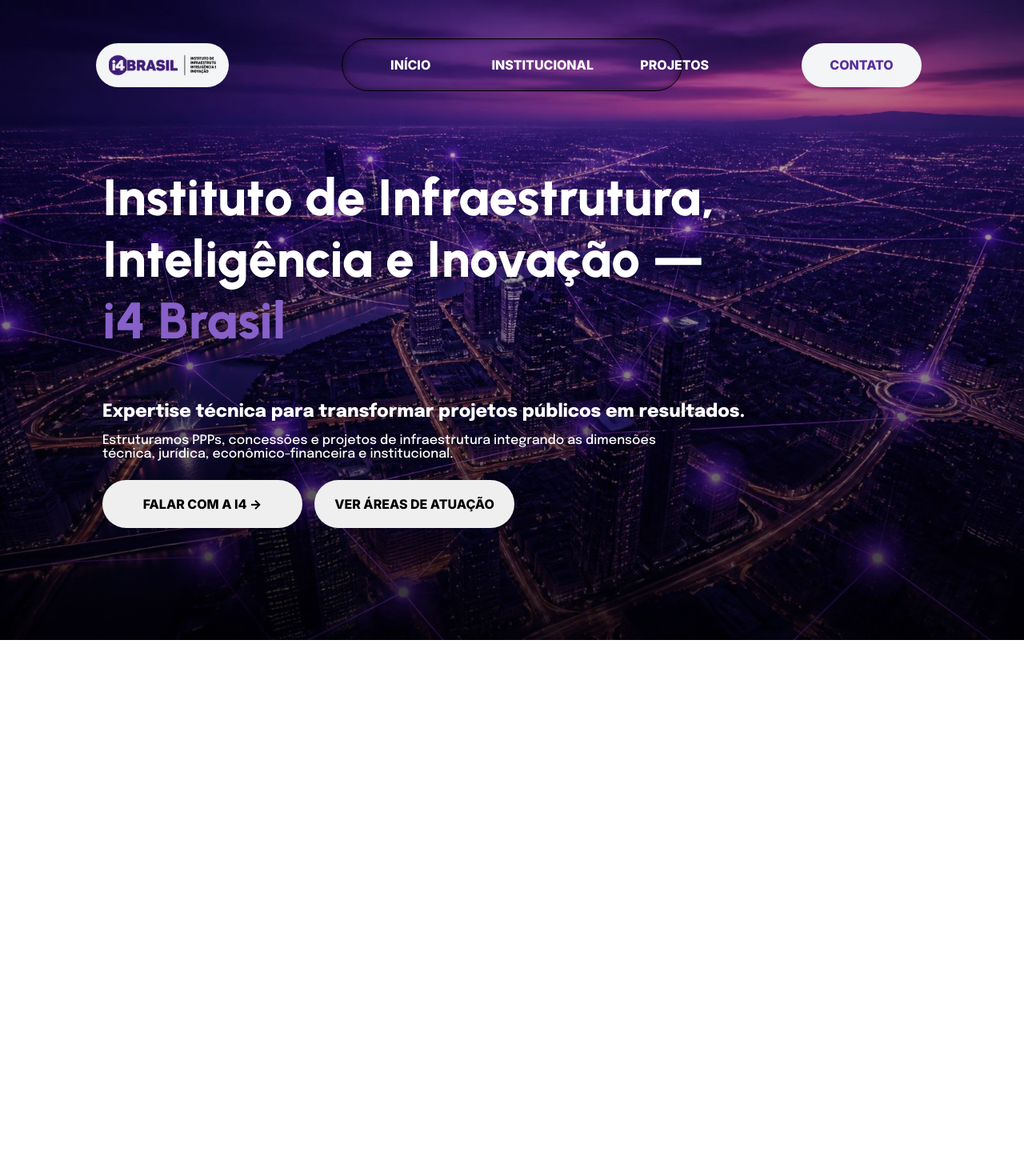
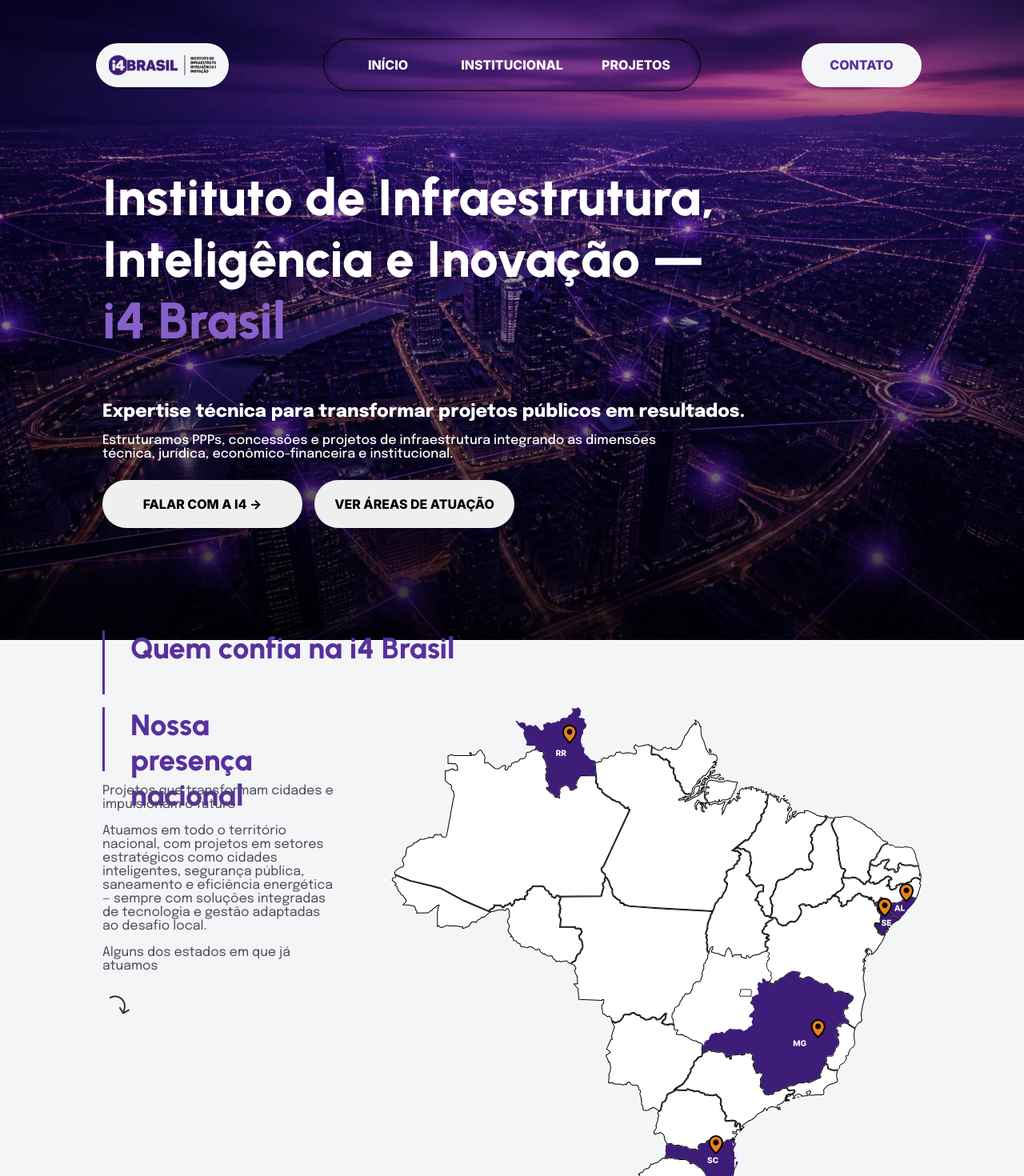
Before and after one commit to welingtondev99/i4brasil, a React (Vite) app: page / in a window 1280 px wide. Shown: the top 1470 px of the page at 80% size. Before the commit the page ends 800 px from the top, so only its background shows below. Built offline with nearby package versions, Linux system fonts and the light colour scheme.

Commit message:
fear: cria presenca nacional, paragrafos e titulos

```diff
--- a/src/App.css
+++ b/src/App.css
@@ -1,7 +1,8 @@
 :root {
   --roxo-primario: #58309D;
   --roxo-claro: #8761C9;
-  --fundo-cinza: #F3F5F7;
+  --background: #F3F5F7;
+  --paragraph: #4A4A55;
 }
 
 #center{
@@ -16,7 +17,7 @@
 
 .container{
   width: 80%;
-  margin: 0 auto;
+  /* margin: 0 auto; */
   max-width: 1900px;
   color: white;
 }
--- a/src/App.jsx
+++ b/src/App.jsx
@@ -1,6 +1,7 @@
-import './App.css'
 import Header from './components/Header'
 import Home from './components/Home'
+import NationalPresence from './components/NationalPresence'
+import './App.css'
 import './components/home.css'
 
 function App() {
@@ -11,6 +12,7 @@ function App() {
       <section id="center">
         <Header/>
         <Home/>
+        <NationalPresence/>
       </section>
 
       <div className="ticks"></div>
--- a/src/components/Home.jsx
+++ b/src/components/Home.jsx
@@ -1,10 +1,11 @@
-import Header from './Header'
 import Button from './Button'
 import './home.css'
+import '../App.css'
 
 
 const Home = () => {
    return (
+    <>
     <div className=' container'>
       <h1>
         Instituto de Infraestrutura, Inteligência e Inovação —
@@ -21,6 +22,7 @@ const Home = () => {
         <Button text={"VER ÁREAS DE ATUAÇÃO"}/>
       </div>
     </div>
+    </>
   )
 
 }
--- /dev/null
+++ b/src/components/NationalPresence.jsx
@@ -0,0 +1,37 @@
+import mapa from '../images/brasil.svg'
+import arrowDonw from "../assets/ArrowArcRight.svg"
+import TitleSection from './TitleSection'
+import Paragraph from './Paragraph'
+import '../App.css'
+import "./nacionalPresence.css"
+
+const NationalPresence = () => {
+  return (
+    <section className='container national'>
+        <div>
+            <TitleSection title={"Quem confia na i4 Brasil"}/>
+            <div>
+
+            </div>
+        </div>
+
+        <div className='org'>
+            <div>
+                <TitleSection title={"Nossa presença nacional"}/>
+                <Paragraph texts={"Projetos que transformam cidades e impulsionam o futuro"}/>
+                <Paragraph texts={"Atuamos em todo o território nacional, com projetos em setores estratégicos como cidades inteligentes, segurança pública, saneamento e eficiência energética — sempre com soluções integradas de tecnologia e gestão adaptadas ao desafio local."}/>
+                <Paragraph texts={"Alguns dos estados em que já atuamos"}/>
+                <img className='arrowDonw' src={arrowDonw} alt="" />
+                <div>
+
+                </div>
+            </div>
+            <div>
+                <img src={mapa} alt="" />
+            </div>
+        </div>
+    </section>
+  )
+}
+
+export default NationalPresence
--- /dev/null
+++ b/src/components/Paragraph.jsx
@@ -0,0 +1,11 @@
+import "./paragraph.css"
+
+const Paragraph = ({texts}) => {
+  return (
+    <>
+        <p className="styleParagraph">{texts}</p>
+    </>
+  )
+}
+
+export default Paragraph
--- /dev/null
+++ b/src/components/TitleSection.jsx
@@ -0,0 +1,11 @@
+import './titleSection.css'
+
+const TitleSection = ({title}) => {
+  return (
+    <div>
+        <h2 className='title'>{title}</h2>
+    </div>
+  )
+}
+
+export default TitleSection
--- a/src/components/header.css
+++ b/src/components/header.css
@@ -10,7 +10,7 @@
     font-size: 1rem;
     margin-bottom: 12rem;
     height: 50px;
-    width: 80%;
+
     padding: 3rem 0rem;
 }
 
@@ -29,7 +29,7 @@
     border-radius: 45px;
     display: flex;
     padding: 5px;
-    width: 80%;
+    /* width: 80%; */
     height: 66px;
     align-items: center;
     justify-content: space-between;
@@ -43,7 +43,7 @@
     border-radius: 45px;
     height: 3rem;
     max-width: 18rem;
-    min-width: 10rem;
+    width: 14rem;
     display: flex;
     justify-content: center;
     align-items: center;
@@ -72,6 +72,13 @@
 @media(max-width:1600px){
     .navegation{
         margin-bottom: 7rem;
+
+    }
+}
+
+@media(max-width: 1450px){
+    .navegation-center a{
+        width: 0;
     }
 }
 
@@ -87,6 +94,7 @@
         min-width: 0;
     }
     .navegation{
+
         grid-template-columns: 1fr 1fr 1fr;
     }
 
--- /dev/null
+++ b/src/components/nacionalPresence.css
@@ -0,0 +1,7 @@
+.national{
+    margin-top: 8rem;
+}
+
+.org{
+    display: flex;
+}
--- /dev/null
+++ b/src/components/paragraph.css
@@ -0,0 +1,8 @@
+.styleParagraph{
+    font-family: 'epilogue', sans-serif;
+    font-weight: 400;
+    font-size: 1rem;
+    color: var(--paragraph);
+    margin-bottom: 1rem;
+    width: 80%;
+}
--- /dev/null
+++ b/src/components/titleSection.css
@@ -0,0 +1,9 @@
+.title{
+    font-family: 'urbanist', sans-serif;
+    font-size: 2.3rem;
+    font-weight: 800;
+    color: var(--roxo-primario);
+    border-left: 3px solid var(--roxo-primario);
+    height: 5rem;
+    padding-left: 2rem;
+}
--- a/src/index.css
+++ b/src/index.css
@@ -2,7 +2,10 @@
   padding: 0px;
   margin: 0px;
   box-sizing: border-box;
+}
 
+html{
+  background-color: var(--background);
 }
 
 h1{
```
Also changed, not shown: src/assets/ArrowArcRight.svg (added), src/images/brasil.svg (added).
